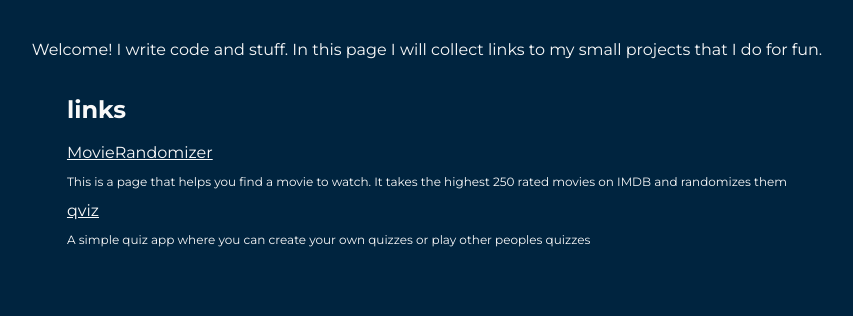
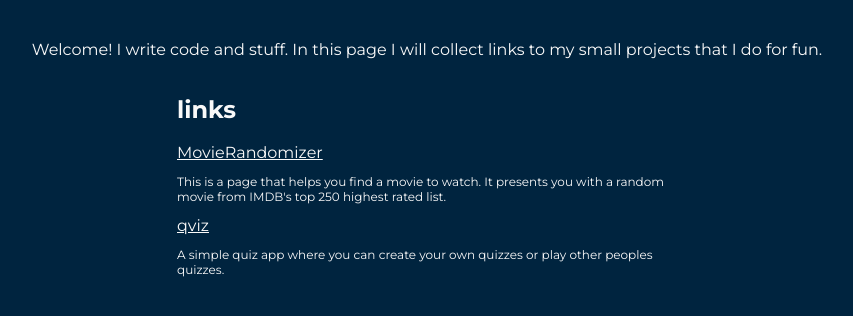
Before and after one commit to Alenius/homepage, a Gatsby site: page / in a window 1280 px wide. Shown: the part 208-524 px from the top of the page, without its empty margins (213-1066 px from the left). Built offline with nearby package versions, Linux system fonts and the light colour scheme; Gatsby itself is replaced by a stand-in of ours.

Commit message:
add max width to the link description and small update to the description texts

```diff
--- a/src/pages/index.tsx
+++ b/src/pages/index.tsx
@@ -32,6 +32,7 @@ const PresentationText = styled.p`
 
 const LinkDescription = styled.p`
   font-size: ${dimensions.fontSize.s}rem;
+  max-width: 500px;
 `
 
 const LinkContainer = styled.div`
@@ -65,13 +66,13 @@ export default () => (
           url="https://aa-movie-list.netlify.app"
         />
         <LinkDescription>
-          This is a page that helps you find a movie to watch. It takes the
-          highest 250 rated movies on IMDB and randomizes them
+          This is a page that helps you find a movie to watch. It presents you
+          with a random movie from IMDB's top 250 highest rated list.
         </LinkDescription>
         <SiteLink title="qviz" url="https://qviz-game.herokuapp.com" />
         <LinkDescription>
           A simple quiz app where you can create your own quizzes or play other
-          peoples quizzes
+          peoples quizzes.
         </LinkDescription>
       </LinkContainer>
     </CenteringDiv>
```
